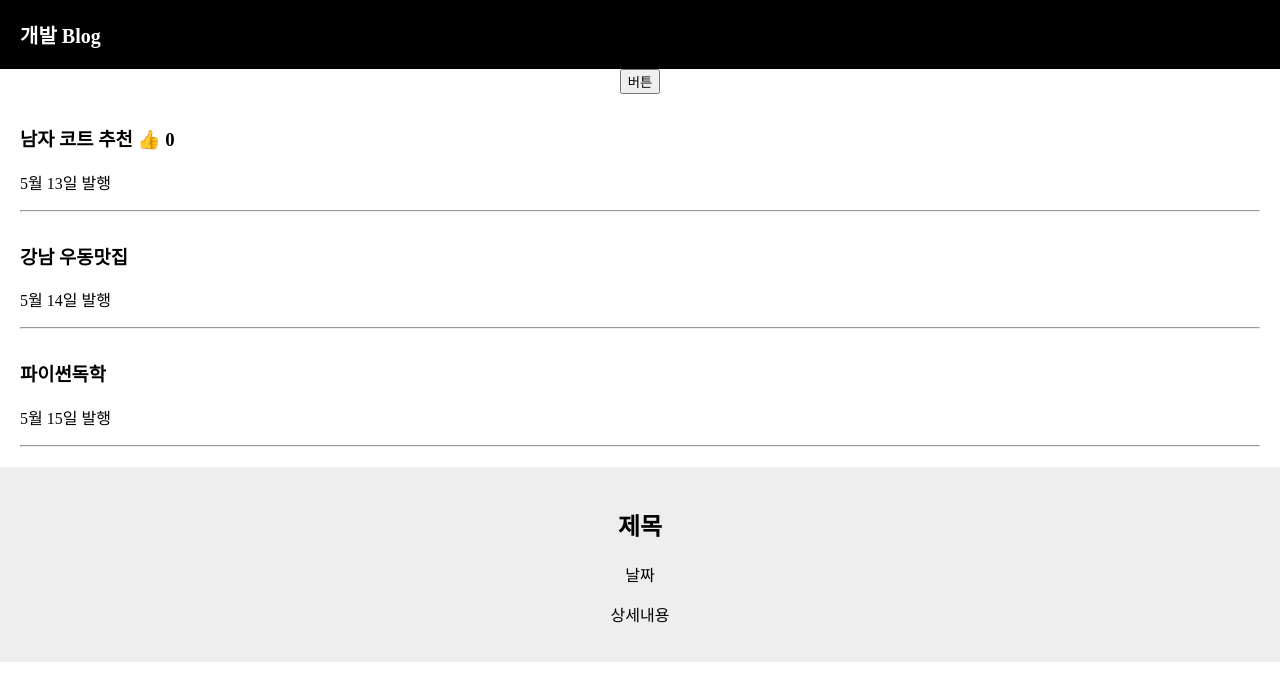
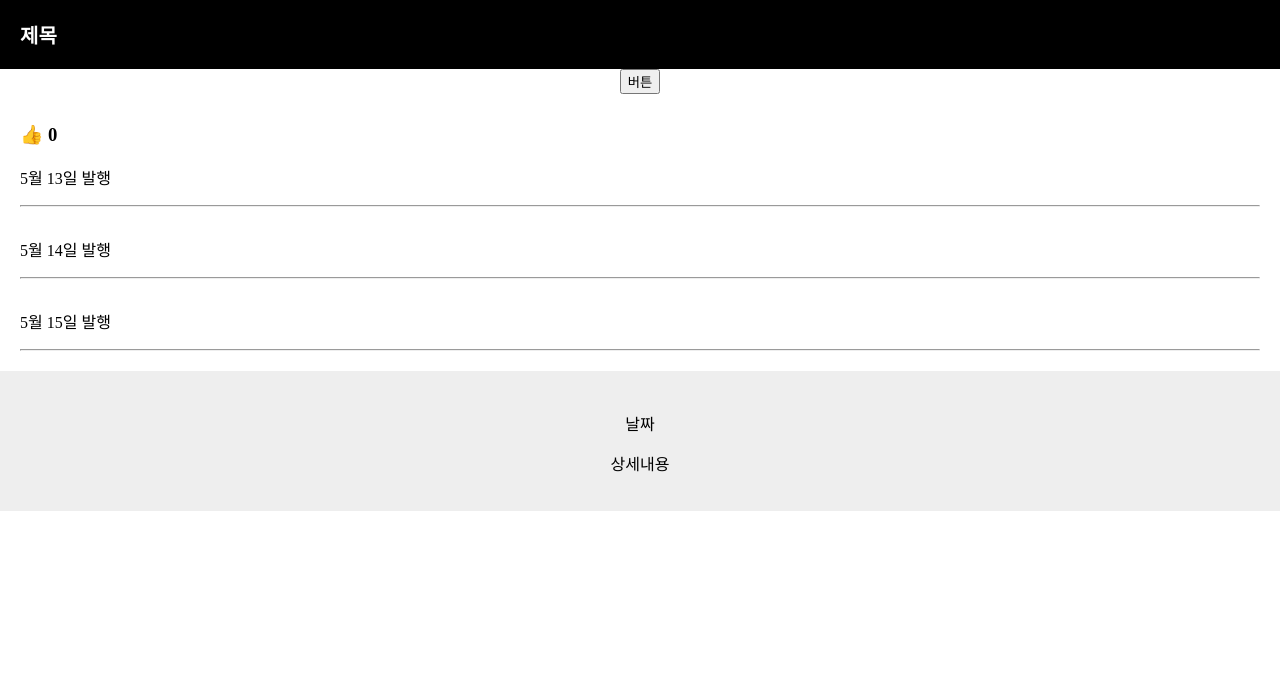
Before and after one commit to wochae/6ew, a React (Create React App) app in the folder blog/: page / in a window 1280 px wide. Shown: the top 700 px of the page. Built offline with nearby package versions, Linux system fonts and the light colour scheme.

Commit message:
[feat] : export #8

```diff
--- a/blog/src/App.js
+++ b/blog/src/App.js
@@ -1,11 +1,13 @@
 import React, { useState } from 'react';
 import logo from './logo.svg';
 import './App.css';
+import Modal from './Modal.js';
 
 function App() {
 
-  let [글제목, 글제목변경] = useState(['남자 코트 추천', '강남 우동맛집', '파이썬독학']);
+  let [글제목, 글제목변경] = useState('');
   let [따봉, 따봉변경] = useState(0);
+
   let posts = '강남 고기 맛집';
 
   function 제목바꾸기(){
@@ -13,10 +15,13 @@ function App() {
     newArray[0] = '여자 코트 추천';
     글제목변경( newArray );
   }
+  function 제목() {
+    return 100;
+  }
   return (
     <div className="App">
       <div className="black-nav">
-        <div>개발 Blog</div>
+        <div>제목</div>
       </div>
       <button onClick={ ()=> {글제목변경(['여자 코트 추천', '강남 우동맛집', '파이썬독학'])}}>버튼</button>
       <div className="list">
@@ -38,14 +43,5 @@ function App() {
     </div>
   );
 }
-function Modal(){
-  return (
-    <div className='modal'>
-      <h2>제목</h2>
-      <p>날짜</p>
-      <p>상세내용</p>
-    </div>
-  )
-}
 
 export default App;
--- /dev/null
+++ b/blog/src/Modal.js
@@ -0,0 +1,11 @@
+function Modal(){
+    return (
+        <div className='modal'>
+            <h2></h2>
+            <p>날짜</p>
+            <p>상세내용</p>
+        </div>
+    )
+}
+
+export default Modal;
```
